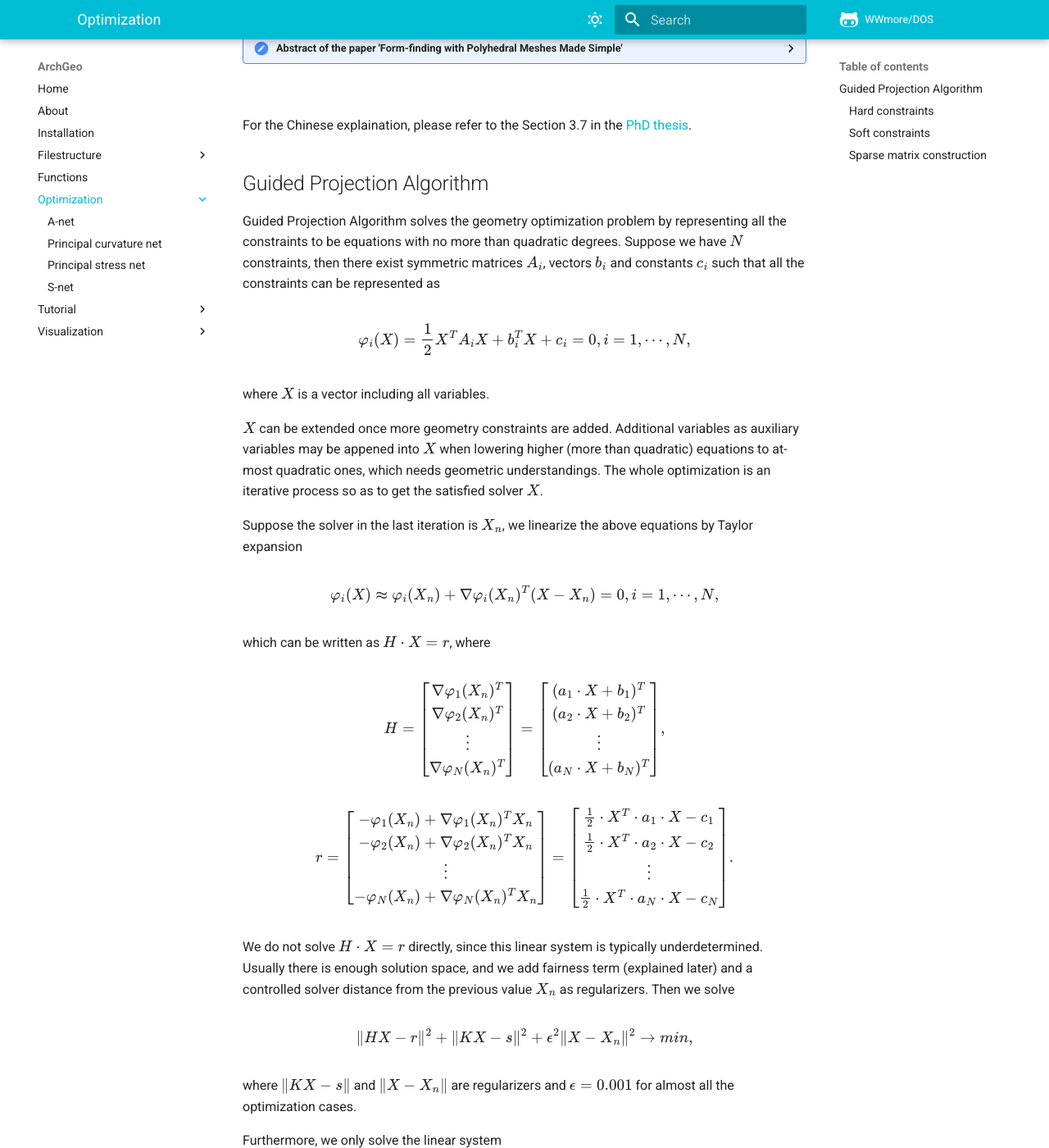
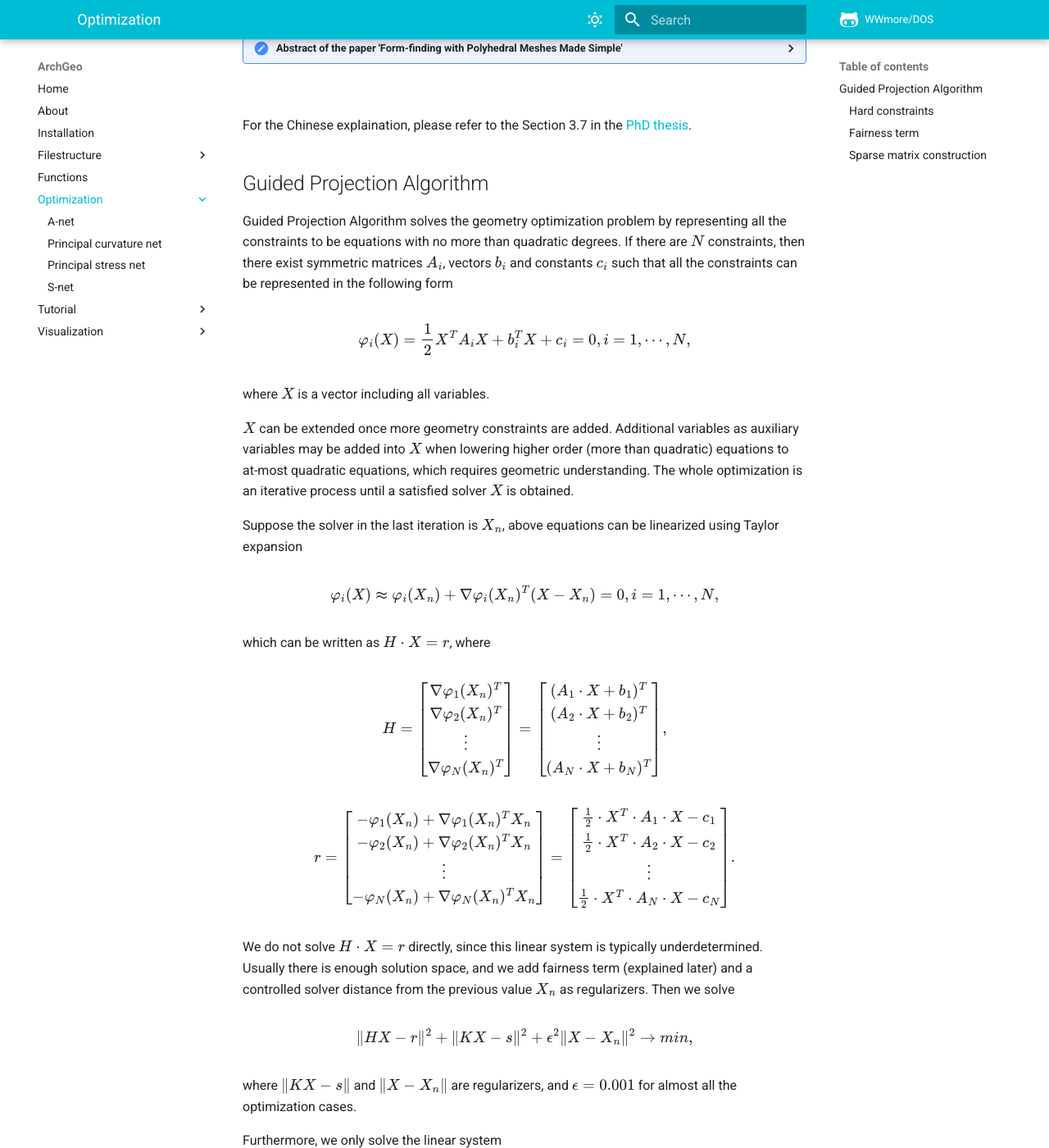
Before and after one commit to WWmore/mkdocs-archgeo, an MkDocs documentation site: the page built from docs/optimization/index.md, in a window 1280 px wide and 1400 px high, scrolled down 318 px. Shown: the whole window at 82% size. Built offline with MkDocs 1.6.1 and Material for MkDocs 9.7.7, drawn with Linux system fonts in a browser that asks for light colours; comment, search, counter and statistics services are not loaded; some of the changed text lies outside the part shown.

Commit message:
Update index.md

```diff
--- a/docs/optimization/index.md
+++ b/docs/optimization/index.md
@@ -19,7 +19,7 @@
 ## Guided Projection Algorithm
 
 Guided Projection Algorithm solves the geometry optimization problem by representing all the constraints to be equations with no more than quadratic degrees.
-Suppose we have $N$ constraints, then there exist symmetric matrices $A_i$, vectors $b_i$ and constants $c_i$ such that all the constraints can be represented as
+If there are $N$ constraints, then there exist symmetric matrices $A_i$, vectors $b_i$ and constants $c_i$ such that all the constraints can be represented in the following form
 
 $$
 \varphi_i(X) = \frac{1}{2}X^T A_i X + b_i^T X +c_i = 0, i=1,\cdots,N,
@@ -28,10 +28,10 @@
 where $X$ is a vector including all variables.
 
 $X$ can be extended once more geometry constraints are added.
-Additional variables as auxiliary variables may be appened into $X$ when lowering higher (more than quadratic) equations to at-most quadratic ones, which needs geometric understandings.
-The whole optimization is an iterative process so as to get the satisfied solver $X$.
+Additional variables as auxiliary variables may be added into $X$ when lowering higher order (more than quadratic) equations to at-most quadratic equations, which requires geometric understanding.
+The whole optimization is an iterative process until a satisfied solver $X$ is obtained.
 
-Suppose the solver in the last iteration is $X_n$, we linearize the above equations by Taylor expansion
+Suppose the solver in the last iteration is $X_n$, above equations can be linearized using Taylor expansion
 
 $$
 \varphi_i(X) \thickapprox \varphi_i(X_n) + \nabla \varphi_i(X_n)^T(X-X_n) = 0, i=1,\cdots,N,
@@ -48,10 +48,10 @@
 \end{array}\right]
  =
 \left[\begin{array}{cc}
-(a_1\cdot X+b_1)^{T}\\
-(a_2\cdot X+b_2)^{T}\\
+(A_1\cdot X+b_1)^{T}\\
+(A_2\cdot X+b_2)^{T}\\
 \vdots \\
-(a_N\cdot X+b_N)^{T}
+(A_N\cdot X+b_N)^{T}
 \end{array}\right],
 \]
 
@@ -65,10 +65,10 @@
 \end{array}\right]
 =
 \left[\begin{array}{cc}
-\frac{1}{2}\cdot X^T\cdot a_1\cdot X - c_1\\
-\frac{1}{2}\cdot X^T\cdot a_2\cdot X - c_2\\
+\frac{1}{2}\cdot X^T\cdot A_1\cdot X - c_1\\
+\frac{1}{2}\cdot X^T\cdot A_2\cdot X - c_2\\
 \vdots \\
-\frac{1}{2}\cdot X^T\cdot a_{N}\cdot X -c_N
+\frac{1}{2}\cdot X^T\cdot A_{N}\cdot X -c_N
 \end{array}\right].
 \]
 
@@ -81,7 +81,7 @@
 \|HX - r\|^2 + \|KX - s\|^2 + \epsilon^2\|X - X_n\|^2 \to min ,
 \]
 
-where $\|KX - s\|$ and $\|X - X_n\|$ are regularizers and $\epsilon=0.001$ for almost all the optimization cases.
+where $\|KX - s\|$ and $\|X - X_n\|$ are regularizers, and $\epsilon=0.001$ for almost all the optimization cases.
 
 Furthermore, we only solve the linear system
 
@@ -89,10 +89,8 @@
 (H^T H +  K^T K + \epsilon^2 I)X = H^T r +  K^T s + \epsilon^2 X_N,
 \]
 
-which can be solved fast by the `SciPy` [sparse matrix solver](https://docs.scipy.org/doc/scipy/reference/generated/scipy.sparse.linalg.spsolve.html#scipy.sparse.linalg.spsolve).
+which can be solved fast by the [SciPy](https://docs.scipy.org/doc/scipy/reference/generated/scipy.sparse.linalg.spsolve.html#scipy.sparse.linalg.spsolve) sparse matrix solver.
 In this codebase, we use [PyPardiso](https://pypi.org/project/pypardiso/) to increase the computing.
-
-
 
 
 
@@ -102,14 +100,17 @@
 List of variables.
 
 
-### Soft constraints
+### Fairness term
 
-Fairness term $\|KX - s\|$ is a simple and very efficient soft constraint. It plays a very important role to smooth the polylines in visual appearance.
+The fairness term $\|KX - s\|$ is a simple and efficient soft constraint that plays a crucial role in smoothing out polylines in visual appearance.
+Soft constraints typically have smaller and controllable weights compared to hard constraints.
 
-Different from the smoothness of triangular vertices by using Laplacian fairness,
-we care more about the smoothness of polylines.
+While the smoothness of vertices in triangular mesh is achieved using Laplacian fairness, the focus here is on the smoothness of polylines.
 
-For each vertex $v$ of valence 4 in a quad mesh, let 4 neighbouring connected vertices be $v_i(i=1,\cdots,4)$ in clockwise, we use vanishing second order differences to represent the smoothness of any three consecutive vertices
-$$v_1 -2 v + v_3=0, v_2 -2 v + v_4=0.$$
+For each vertex $v$ of valence 4 in a quad mesh, we consider 4 neighbouring connected vertices be $v_i(i=1,\cdots,4)$ in clockwise order and use vanishing second order differences to represent the smoothness of any three consecutive vertices
+
+$$
+v_1 -2 v + v_3=0, v_2 -2 v + v_4=0.
+$$
 
 ### Sparse matrix construction
```
